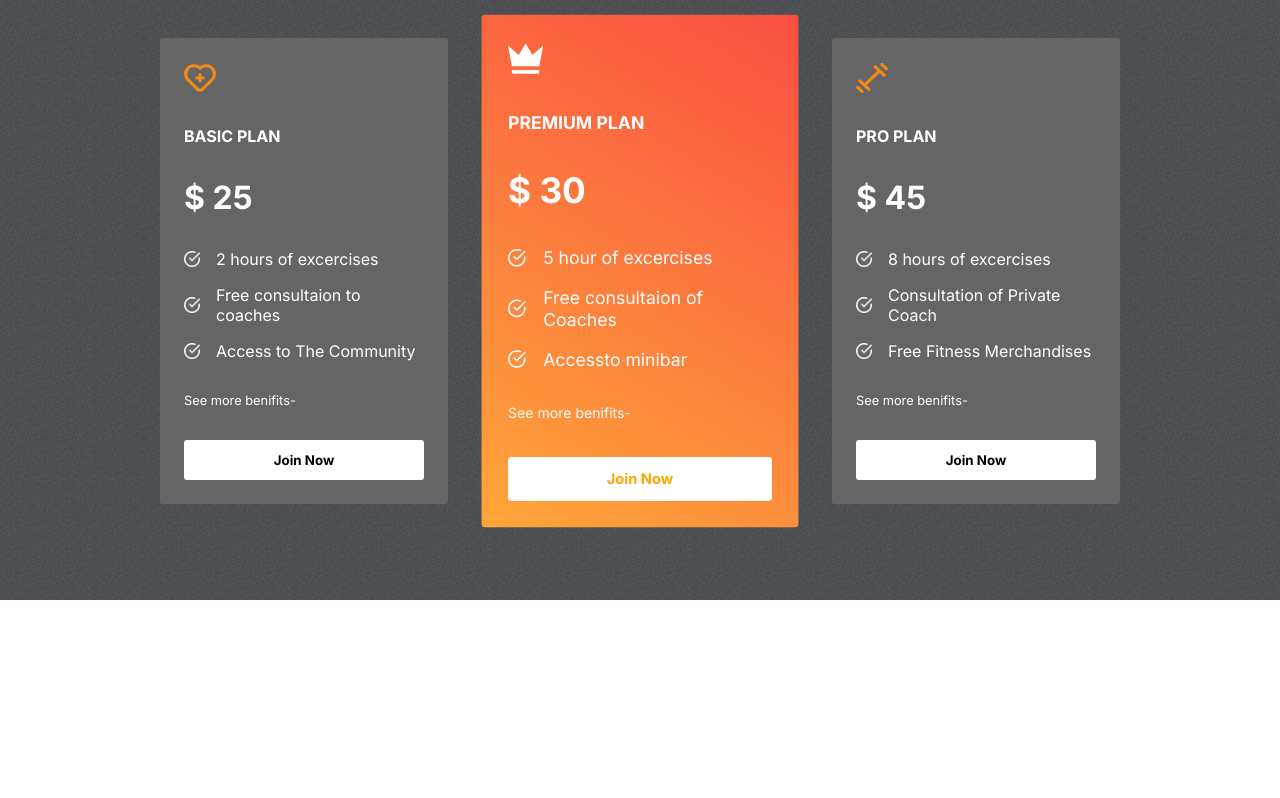
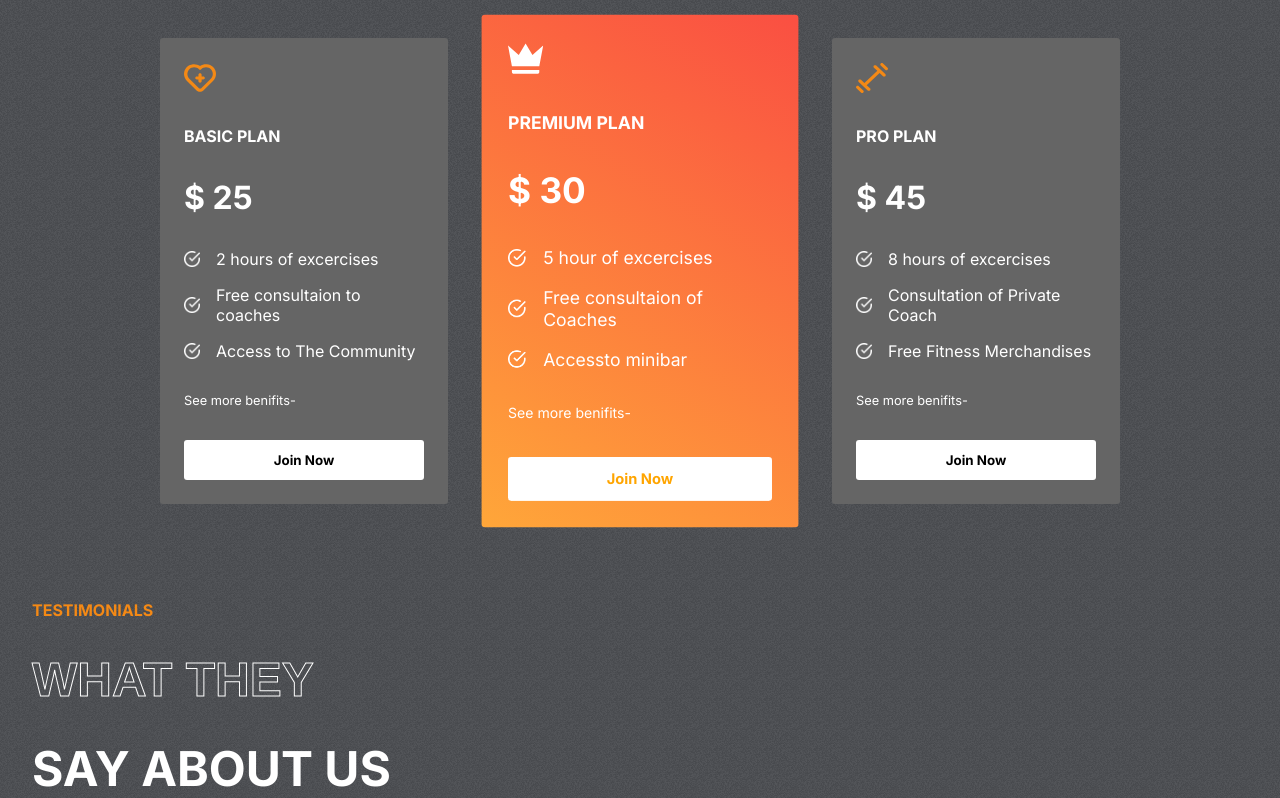
Before and after one commit to 404Bappy/FitnessRevolution-APP, a React (Create React App) app: page / in a window 1280 px wide. Shown: the part 1912-2710 px from the top of the page. Before the commit the page ends 2512 px from the top, so only its background shows below. Built offline with nearby package versions, Linux system fonts and the light colour scheme.

Commit message:
first commit

```diff
--- a/src/Components/Testimonials/Testimonials.css
+++ b/src/Components/Testimonials/Testimonials.css
@@ -0,0 +1,24 @@
+.testimonials {
+  display: flex;
+  gap: 1rem;
+  padding: 0 2rem;
+}
+
+.Left-Testi {
+  display: flex;
+  flex: 1 1;
+  gap: 2rem;
+  flex-direction: column;
+  text-transform: uppercase;
+  color: white;
+}
+
+.Left-Testi > :nth-child(1) {
+  color: var(--orange);
+  font-weight: bold;
+}
+.Left-Testi > :nth-child(2),
+.Left-Testi > :nth-child(3) {
+  font-weight: bold;
+  font-size: 3rem;
+}
--- a/src/Components/Testimonials/Testimonials.js
+++ b/src/Components/Testimonials/Testimonials.js
@@ -4,7 +4,11 @@ import "./Testimonials.css";
 const Testimonials = () => {
   return (
     <div className="testimonials">
-      <div className="Left-Testi"></div>
+      <div className="Left-Testi">
+        <span>Testimonials</span>
+        <span className="strokeText">what they</span>
+        <span>say about us</span>
+      </div>
       <div className="Right-Testi"></div>
     </div>
   );
```
